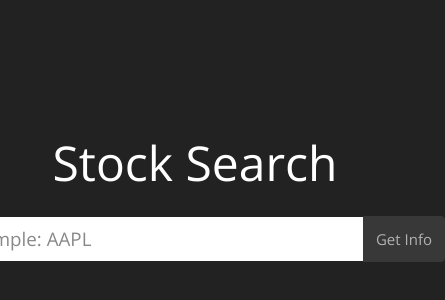
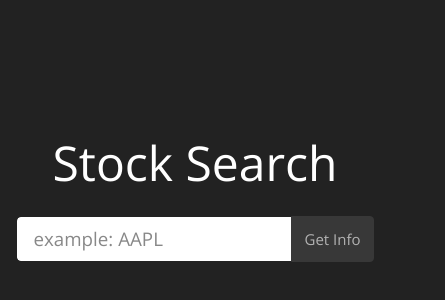
Before and after one commit to aaronkamm-zz/StockSearch, a React (Create React App) app in the folder client/: page / in a window 390 px wide. Shown: the part 224-524 px from the top of the page, 445 px wide, since content can reach past the window. Built offline with nearby package versions, Linux system fonts and the light colour scheme.

Commit message:
made search bar and stock comp. responsive

```diff
--- a/client/src/App.css
+++ b/client/src/App.css
@@ -23,7 +23,7 @@
   flex-direction: column;
 
 }
-.centerComponent{
+.centerComponents{
   margin: 0;
   width: 500px;
 }
@@ -31,3 +31,9 @@
 .appTitle {
   margin: auto;
 }
+
+@media(max-width: 768px){
+  [class*="centerComponents"] {
+    width: 100%
+  }
+}
--- a/client/src/App.js
+++ b/client/src/App.js
@@ -21,10 +21,11 @@ class App extends Component {
 
               <h1 className = "appTitle">Stock Search</h1>
 
-              <div className = "centerComponent">
+              <div className = "centerComponents">
                 <Route exact path = "/" component = {Search} />
+                <Route exact path = "/:quote" component = {Stock} />
               </div>
-              <Route exact path = "/:quote" component = {Stock} />
+
             </div>
 
           </div>
```
